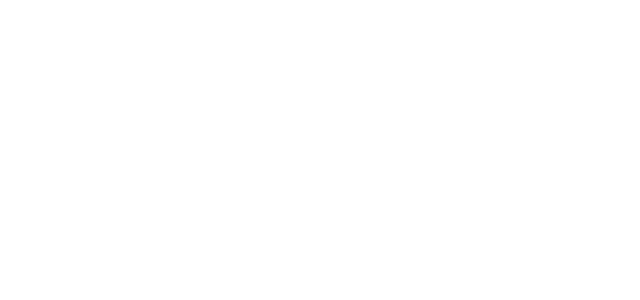
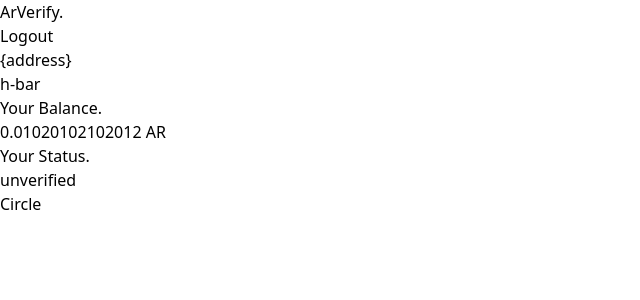
Before and after one commit to ArVerify/ArVerify, a Vue app: page /#/ in a window 1280 px wide. Shown: the top 300 px of the page, without its empty margins (0-640 px from the left). Built offline with nearby package versions, Linux system fonts and the light colour scheme.

Commit message:
added basic components

```diff
--- /dev/null
+++ b/src/components/Navigation.vue
@@ -0,0 +1,18 @@
+<template>
+  <div>
+    <div class="flex items-stretch">
+      <div class="text-6xl font-bold">ArVerify.</div>
+      <div class="self-center text-center">Logout</div>
+    </div>
+  </div>
+</template>
+
+<script>
+    export default {
+        name: "Navigation"
+    }
+</script>
+
+<style scoped>
+
+</style>
--- /dev/null
+++ b/src/components/Status.vue
@@ -0,0 +1,17 @@
+<template>
+  <div>
+    <div>Your Status.</div>
+    <div>unverified</div>
+    <div>Circle</div>
+  </div>
+</template>
+
+<script>
+    export default {
+        name: "Status"
+    }
+</script>
+
+<style scoped>
+
+</style>
--- /dev/null
+++ b/src/components/WalletInformation.vue
@@ -0,0 +1,22 @@
+<template>
+  <div>
+    <div>
+      {address}
+    </div>
+    <div>h-bar</div>
+    <div>
+      <div>Your Balance.</div>
+      <div>0.01020102102012 AR</div>
+    </div>
+  </div>
+</template>
+
+<script>
+    export default {
+        name: "WalletInformation"
+    }
+</script>
+
+<style scoped>
+
+</style>
--- a/src/views/Home.vue
+++ b/src/views/Home.vue
@@ -1,12 +1,19 @@
 <template>
   <div>
-
+    <navigation></navigation>
+    <wallet-information></wallet-information>
+    <status></status>
   </div>
 </template>
 
 <script>
+    import Navigation from "../components/Navigation";
+    import WalletInformation from "../components/WalletInformation";
+    import Status from "../components/Status";
+
     export default {
-        name: "Home"
+        name: "Home",
+        components: {Status, WalletInformation, Navigation}
     }
 </script>
 
```
Also changed, not shown: src/components/HelloWorld.vue (deleted, +0 -57 lines).
